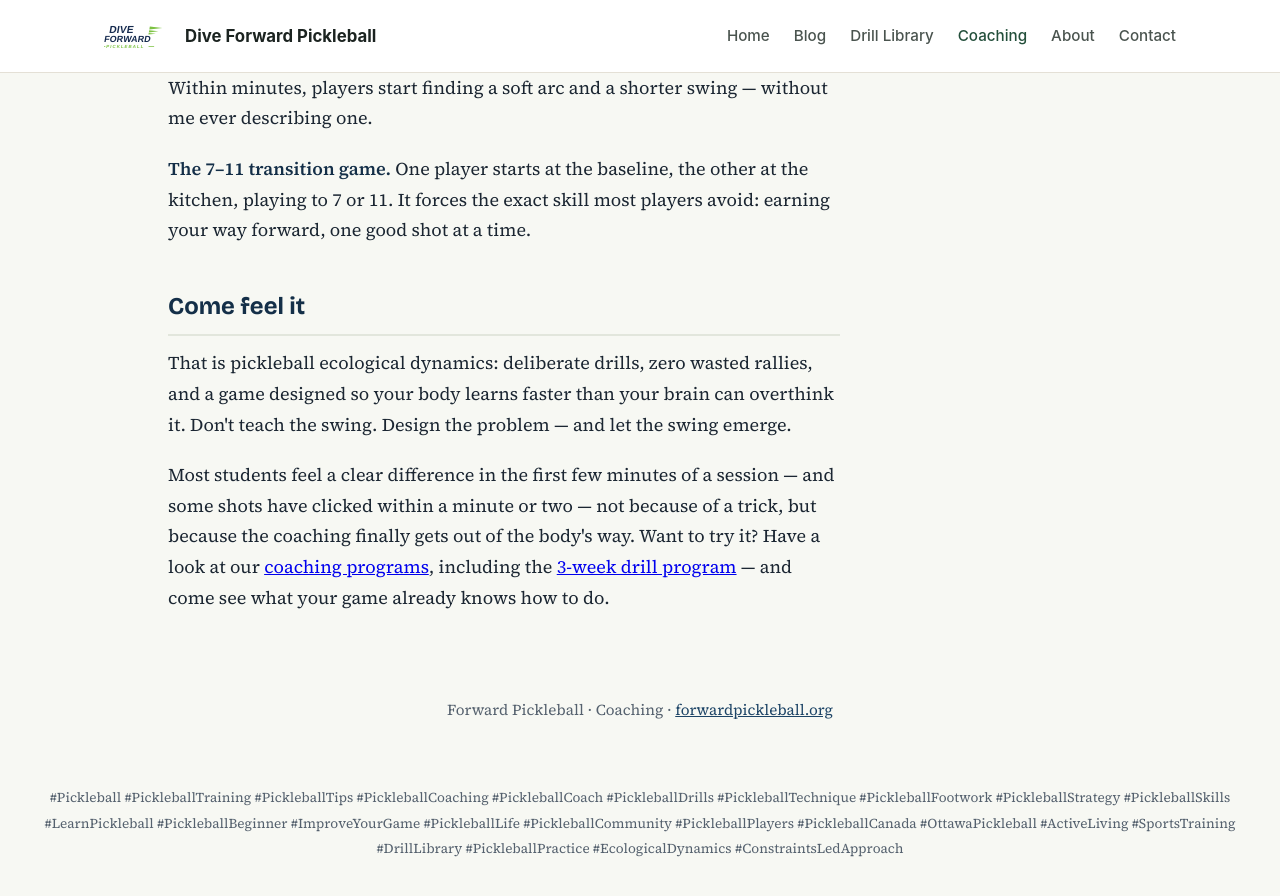
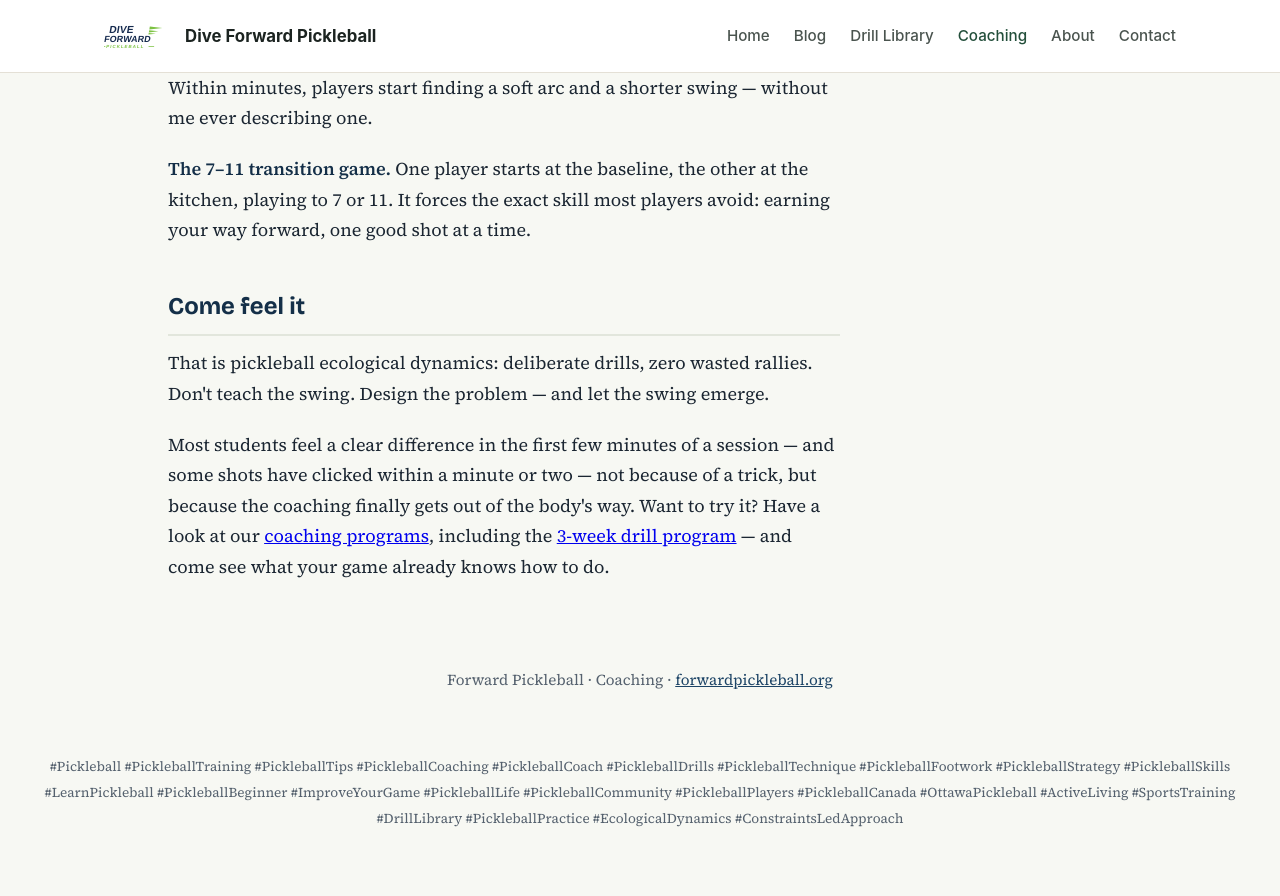
Before and after one commit to forwardpickleballorg-art/forwardpickleballorg-art.github.io, a Jekyll site: the page built from coaching/pickleball-ecological-dynamics.html, in a window 1280 px wide and 900 px high, scrolled down 3260 px. Shown: the top 896 px of the window. Built offline with Jekyll 4.4.1, drawn with Linux system fonts in a browser that asks for light colours; after the commit the page ends 4129 px from its top, so only the background shows below that.

Commit message:
Simplify closing line to match simplified subtitle

```diff
--- a/coaching/pickleball-ecological-dynamics.html
+++ b/coaching/pickleball-ecological-dynamics.html
@@ -197,7 +197,7 @@ layout: null
 
   <h2>Come feel it</h2>
 
-  <p>That is pickleball ecological dynamics: deliberate drills, zero wasted rallies, and a game designed so your body learns faster than your brain can overthink it. Don't teach the swing. Design the problem — and let the swing emerge.</p>
+  <p>That is pickleball ecological dynamics: deliberate drills, zero wasted rallies. Don't teach the swing. Design the problem — and let the swing emerge.</p>
 
   <p>Most students feel a clear difference in the first few minutes of a session — and some shots have clicked within a minute or two — not because of a trick, but because the coaching finally gets out of the body's way. Want to try it? Have a look at our <a href="/coaching/">coaching programs</a>, including the <a href="/coaching/3-week-drill-program/">3-week drill program</a> — and come see what your game already knows how to do.</p>
   </div>
```
